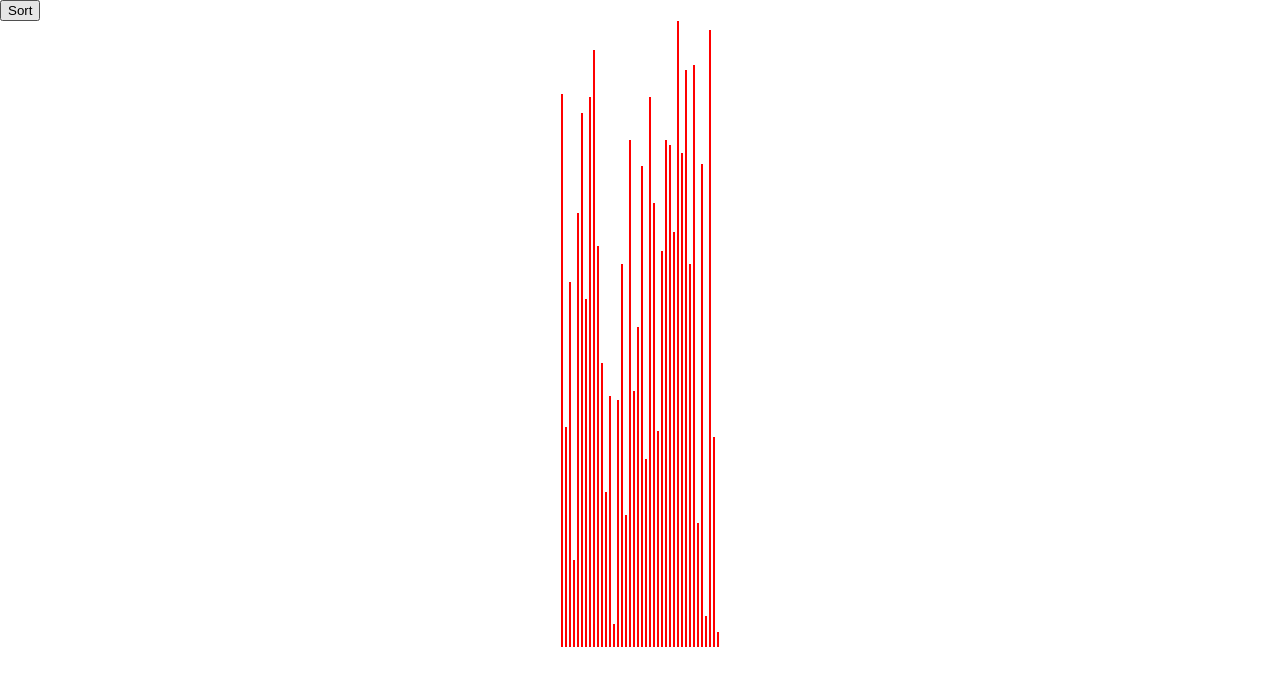
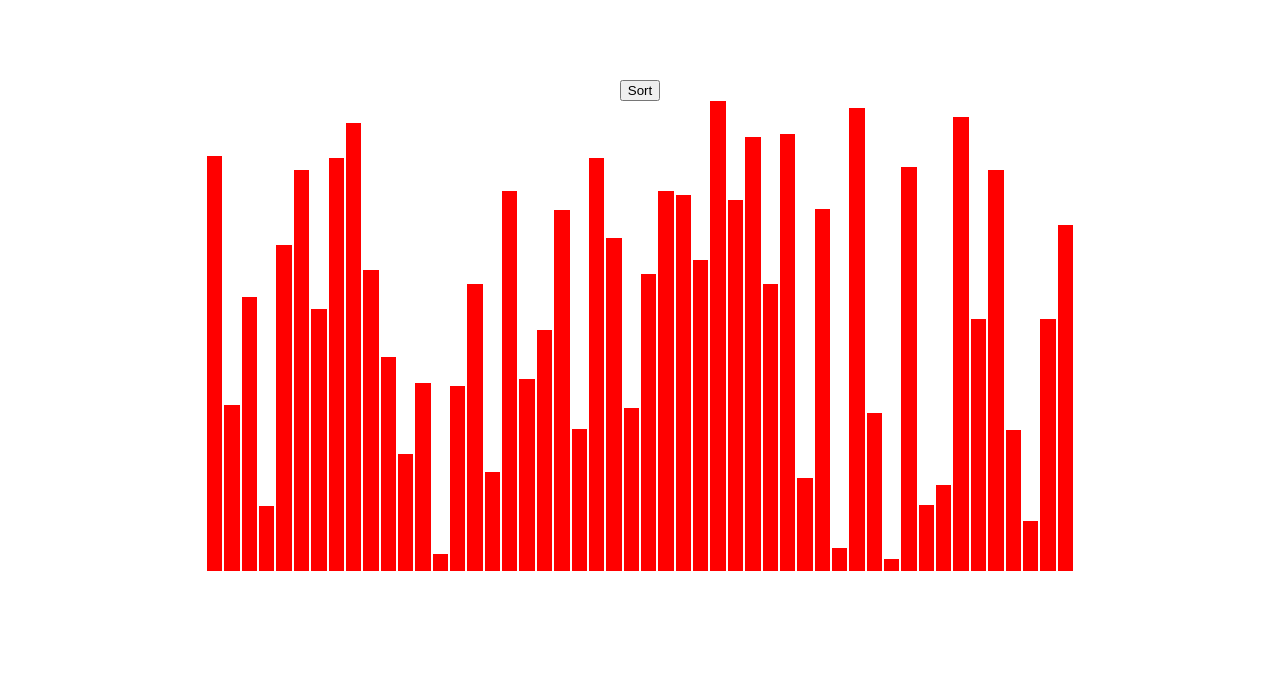
Before and after one commit to camgraff/sorting-algorithm-visualizer, a React (Create React App) app: page / in a window 1280 px wide. Shown: the top 686 px of the page. Built offline with nearby package versions, Linux system fonts and the light colour scheme.

Commit message:
Adjusted bar dimensions.

```diff
--- a/src/Visualizer.css
+++ b/src/Visualizer.css
@@ -1,15 +1,15 @@
 button {
     display: block;
+    margin: auto;
 }
 .container {
     text-align: center;
-    /*position: absolute;
+    margin-top: 10vh;
     /*left: 100px;
-    /* top: 100px; */
+    top: 100px; */
   }
 
 .array-bar {
-    width: 2px;
     display: inline-block;
     margin: 0 1px;
   }
--- a/src/Visualizer.jsx
+++ b/src/Visualizer.jsx
@@ -1,8 +1,8 @@
 import React from 'react';
 import './Visualizer.css'
 
-const ARRAY_SIZE = 40;
-const MAX_ARRAY_VAL = 500;
+const ARRAY_SIZE = 50;
+const MAX_ARRAY_VAL = 1000;
 
 class Visualizer extends React.Component {
     constructor(props) {
@@ -14,6 +14,7 @@ class Visualizer extends React.Component {
     }
 
     componentDidMount() {
+        //populate array values
         const temp = [];
         for (var i=0; i<ARRAY_SIZE; i++) {
             temp.push(Math.floor((Math.random()*MAX_ARRAY_VAL)));
@@ -33,7 +34,6 @@ class Visualizer extends React.Component {
             temp[i] = temp.splice(min_id, 1, temp[i])[0];
         }
         this.setState({array:temp});
-        //console.log(arr);
     }
 
     render() {
@@ -46,7 +46,8 @@ class Visualizer extends React.Component {
                         key={id}
                         style={{
                             backgroundColor: "red",
-                            height: `${val/(MAX_ARRAY_VAL/80)}vh`
+                            height: `${val/(MAX_ARRAY_VAL/60)}vh`,
+                            width: `${60/ARRAY_SIZE}vw`
                         }}
                     ></div>
                 ))}
@@ -56,13 +57,4 @@ class Visualizer extends React.Component {
 
 }
 
-function sleep(milliseconds) {
-    var start = new Date().getTime();
-    for (var i = 0; i < 1e7; i++) {
-      if ((new Date().getTime() - start) > milliseconds){
-        break;
-      }
-    }
-  }
-
 export default Visualizer
```
